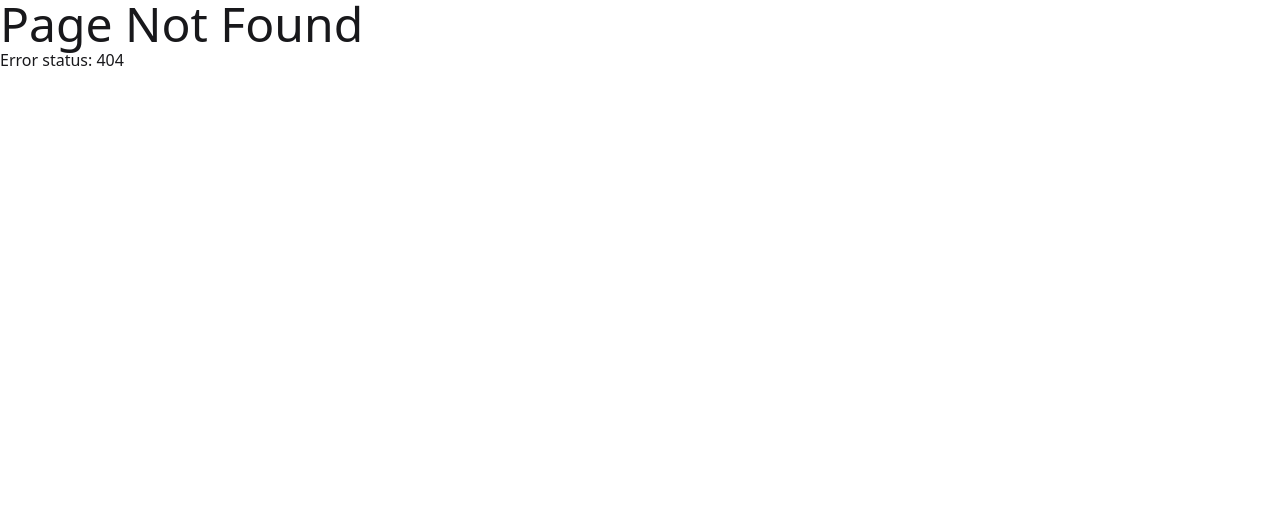
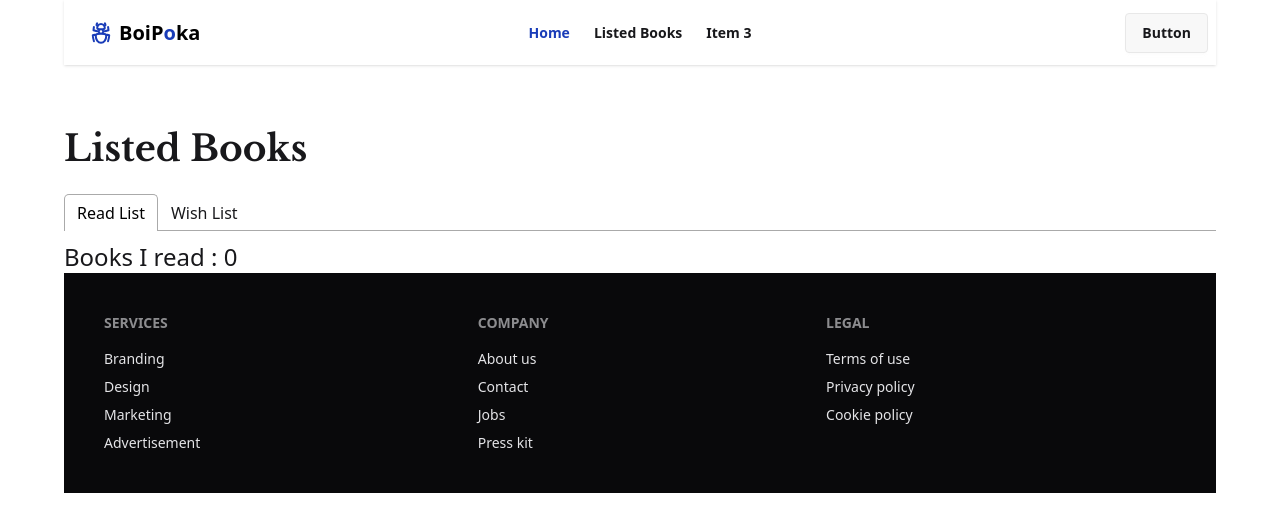
Before and after one commit to shamima-akter20/boi-poka-project, a React (Vite) app: page /listedBooks in a window 1280 px wide. Before the commit this address had no page. Shown: the top 532 px of the page. Built offline with nearby package versions, Linux system fonts and the light colour scheme.

Commit message:
adding booklist and wishlist tab

```diff
--- a/package.json
+++ b/package.json
@@ -17,6 +17,7 @@
     "react": "^19.1.0",
     "react-dom": "^19.1.0",
     "react-router-dom": "^7.6.2",
+    "react-tabs": "^6.1.0",
     "sort-by": "^1.2.0"
   },
   "devDependencies": {
--- /dev/null
+++ b/src/Utility/addToDB.jsx
@@ -0,0 +1,46 @@
+const getStoredReadtList = () => {
+  // read-list
+  const storedListStr = localStorage.getItem('read-list')
+  if (storedListStr) {
+    const storedList = JSON.parse(storedListStr)
+    return storedList
+  } else {
+    return []
+  }
+}
+
+const addToStoredReadList = (id) => {
+  const storedList = getStoredReadtList()
+  if (storedList.includes(id)) {
+    // already exist do not add it
+    console.log(id, 'already exist in the read list')
+  } else {
+    storedList.push(id)
+    const storedListStr = JSON.stringify(storedList)
+    localStorage.setItem('read-list', storedListStr)
+  }
+}
+
+const getStoredWishList = () => {
+  const storedWishListStr = localStorage.getItem('wish-list')
+  if (storedWishListStr) {
+    const storedWishList = JSON.parse(storedWishListStr)
+    return storedWishList
+  } else {
+    return []
+  }
+}
+
+const addToStroredWishList = (id) => {
+  const storedWishList = getStoredWishList()
+  if (storedWishList.includes(id)) {
+    //already exists. do not add it
+    console.log(id, 'already exists in the read list')
+  } else {
+    storedWishList.push(id)
+    const storedWishListStr = JSON.stringify(storedWishList)
+    localStorage.setItem('wish-list', storedWishListStr)
+  }
+}
+
+export { addToStoredReadList, addToStroredWishList, getStoredReadtList }
--- a/src/componants/BookDetail/BookDetail.jsx
+++ b/src/componants/BookDetail/BookDetail.jsx
@@ -1,5 +1,9 @@
 import React from 'react'
 import { useLoaderData, useParams } from 'react-router-dom'
+import {
+  addToStoredReadList,
+  addToStroredWishList,
+} from '../../Utility/addToDB'
 
 const BookDetail = () => {
   const { id } = useParams()
@@ -27,7 +31,13 @@ const BookDetail = () => {
     bookDetails,
   } = book
 
-  const handleMarkAsRead = () => {}
+  const handleMarkAsRead = (id) => {
+    addToStoredReadList(id)
+  }
+
+  const handleAddToWishList = (id) => {
+    addToStroredWishList(id)
+  }
 
   return (
     <div>
@@ -92,12 +102,17 @@ const BookDetail = () => {
 
             <div className="flex gap-4">
               <button
-                onClick={handleMarkAsRead}
+                onClick={() => handleMarkAsRead(id)}
                 className="btn btn-outline btn-primary"
               >
                 Mark as Read
               </button>
-              <button className="btn btn-primary">Add to Wish List</button>
+              <button
+                onClick={() => handleAddToWishList(id)}
+                className="btn btn-primary"
+              >
+                Add to Wish List
+              </button>
             </div>
           </div>
         </div>
--- a/src/componants/Navbar/Navbar.jsx
+++ b/src/componants/Navbar/Navbar.jsx
@@ -9,7 +9,7 @@ const Navbar = () => {
         <NavLink to="/">Home</NavLink>
       </li>
       <li className="font-bold">
-        <a>Item 3</a>
+        <NavLink to="/listedBooks">Listed Books</NavLink>
       </li>
       <li className="font-bold">
         <a>Item 3</a>
--- /dev/null
+++ b/src/componants/listedBooks/Listedbooks.jsx
@@ -0,0 +1,56 @@
+import React, { useEffect, useState } from 'react'
+import { useLoaderData } from 'react-router-dom'
+import { Tab, Tabs, TabList, TabPanel } from 'react-tabs'
+import 'react-tabs/style/react-tabs.css'
+import { getStoredReadtList } from '../../Utility/addToDB'
+import Book from '../Books/Book'
+
+const Listedbooks = () => {
+  const allbooks = useLoaderData()
+  const [readList, setReadList] = useState([])
+
+  useEffect(() => {
+    const storedReadList = getStoredReadtList()
+    const storedReadListInt = storedReadList.map((id) => parseInt(id))
+    // worst way
+    console.log(storedReadList, storedReadListInt, allbooks)
+
+    //
+    const readBookList = allbooks.filter((book) =>
+      storedReadListInt.includes(book.id)
+    )
+
+    setReadList(readBookList)
+  }, [])
+
+  return (
+    <div>
+      <h2 className="my-6 pt-10 text-4xl font-bold font-libra ">
+        Listed Books
+      </h2>
+
+      <div>
+        <Tabs>
+          <TabList>
+            <Tab>Read List</Tab>
+            <Tab>Wish List</Tab>
+          </TabList>
+
+          <TabPanel>
+            <h2 className="text-2xl">Books I read : {readList.length}</h2>
+            <h2>
+              {readList.map((book) => (
+                <Book key={book.id} book={book}></Book>
+              ))}
+            </h2>
+          </TabPanel>
+          <TabPanel>
+            <h2 className="text-2xl">My Wish List</h2>
+          </TabPanel>
+        </Tabs>
+      </div>
+    </div>
+  )
+}
+
+export default Listedbooks
--- a/src/main.jsx
+++ b/src/main.jsx
@@ -7,6 +7,7 @@ import ErrorPage from './componants/ErrorPage/ErrorPage'
 import Home from './componants/Home/Home'
 import Dashboard from './componants/Dashboard/Dashboard'
 import BookDetail from './componants/BookDetail/BookDetail'
+import Listedbooks from './componants/listedBooks/Listedbooks'
 
 const router = createBrowserRouter([
   {
@@ -24,6 +25,11 @@ const router = createBrowserRouter([
         loader: () => fetch('/public/booksData.json'),
       },
       {
+        path: 'listedBooks',
+        element: <Listedbooks></Listedbooks>,
+        loader: () => fetch('/public/booksData.json'),
+      },
+      {
         path: '/dashboard',
         element: <Dashboard />,
       },
```
Also changed, not shown: 1 other file (tests, documents, lock files or other folders).
